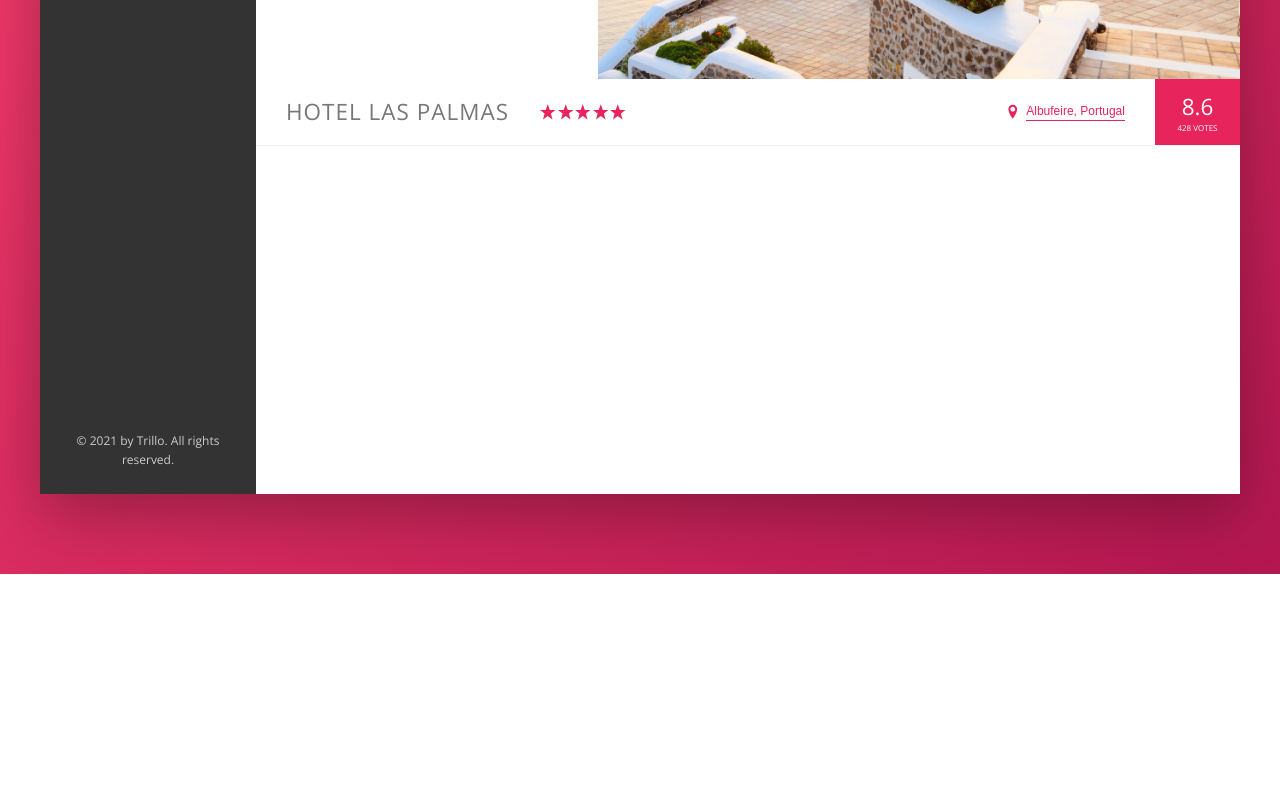
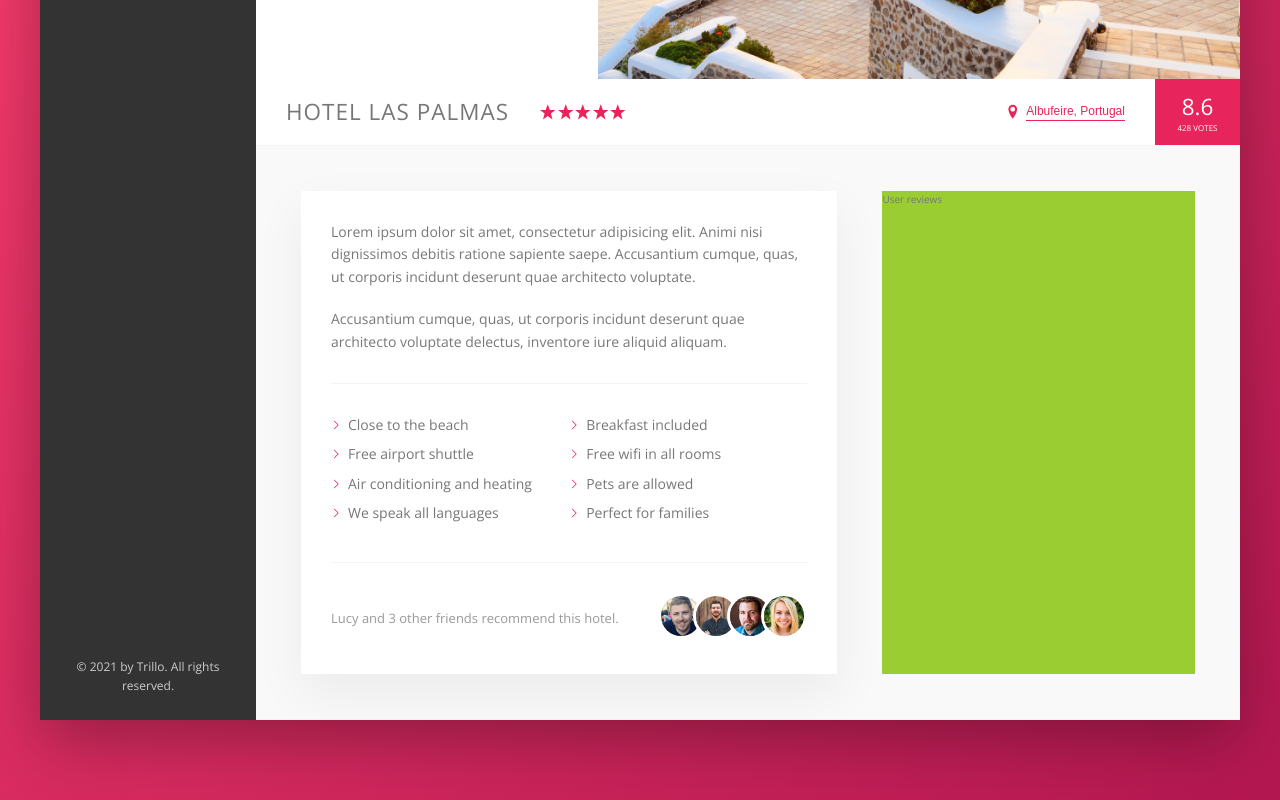
Before and after one commit to emanvallejos/twillo, a website: page index.html in a window 1280 px wide. Shown: the part 456-1256 px from the top of the page. Before the commit the page ends 1030 px from the top, so only its background shows below. Drawn offline with nearby package versions, Linux system fonts and the light colour scheme.

Commit message:
Building the Description Section

```diff
--- a/index.html
+++ b/index.html
@@ -128,6 +128,38 @@
                             <div class="overview__rating-count">428 votes</div>
                         </div>
                     </div>
+                    <div class="detail">
+                        <div class="description">
+                            <p class="paragraph">
+                                Lorem ipsum dolor sit amet, consectetur adipisicing elit. Animi nisi dignissimos debitis ratione sapiente saepe. Accusantium cumque, quas, ut corporis incidunt deserunt quae architecto voluptate.
+                            </p>
+                            <p class="paragraph">
+                                Accusantium cumque, quas, ut corporis incidunt deserunt quae architecto voluptate delectus, inventore iure aliquid aliquam.
+                            </p>
+                            <ul class="list">
+                                <li class="list__item">Close to the beach</li>
+                                <li class="list__item">Breakfast included</li>
+                                <li class="list__item">Free airport shuttle</li>
+                                <li class="list__item">Free wifi in all rooms</li>
+                                <li class="list__item">Air conditioning and heating</li>
+                                <li class="list__item">Pets are allowed</li>
+                                <li class="list__item">We speak all languages</li>
+                                <li class="list__item">Perfect for families</li>
+                            </ul>
+                            <div class="recommend">
+                                <p class="recommend__count">Lucy and 3 other friends recommend this hotel.</p>
+                                <div class="recommend__friends">
+                                    <img src="img/user-3.jpg" alt="Friend 1" class="recommend__photo">
+                                    <img src="img/user-4.jpg" alt="Friend 2" class="recommend__photo">
+                                    <img src="img/user-5.jpg" alt="Friend 3" class="recommend__photo">
+                                    <img src="img/user-6.jpg" alt="Friend 4" class="recommend__photo">
+                                </div>
+                            </div>
+                        </div>
+                        <div class="user-reviews">
+                            User reviews
+                        </div>
+                    </div>
                 </main>
             </div>
         </div>
--- a/sass/_base.scss
+++ b/sass/_base.scss
@@ -27,6 +27,9 @@ Grey dark 3: #999
     --color-grey-dark-3: #999999;
 
     --shadow-dark: 0 2rem 6rem rgba(0, 0, 0, .3);
+    --shadow-light: 0 2rem 5rem rgba(0,0,0,.06);
+
+    --line: 1px solid var(--color-grey-light-2);
 }
 
 * {
--- a/sass/_components.scss
+++ b/sass/_components.scss
@@ -209,7 +209,7 @@
 .overview {
     display: flex;
     align-items: center;
-    border-bottom: 1px solid var(--color-grey-light-2);
+    border-bottom: var(--line);
 
     &__heading {
         font-size: 2.25rem;
@@ -307,3 +307,78 @@
     }
 
 }
+
+///////////////////////////////////////////
+// PARAGRAPH
+.paragraph:not(:last-of-type) {
+    margin-bottom: 2rem;
+}
+
+
+///////////////////////////////////////////
+// LIST
+.list {
+    list-style: none;
+    margin: 3rem 0;
+    padding: 3rem 0;
+    border-top: var(--line);
+    border-bottom: var(--line);
+
+    display: flex;
+    flex-wrap: wrap;
+
+    &__item {
+        flex: 0 0 50%;
+        margin-bottom: .7rem;
+    }
+
+    &__item::before {
+        content: "";
+        display: inline-block;
+        height: 1rem;
+        width: 1rem;
+        margin-right: .7rem;
+
+        // Older browsers
+        //background-image: url(../img/chevron-thin-right.svg);
+        //background-size: cover;
+
+        // Newer browsers - masks
+        background-color: var(--color-primary);
+        -webkit-mask-image: url(../img/chevron-thin-right.svg);
+        -webkit-mask-size: cover;
+        mask-image: url(../img/chevron-thin-right.svg);
+        mask-size: cover;
+    }
+}
+
+
+///////////////////////////////////////////
+// RECOMMEND
+.recommend {
+    font-size: 1.3rem;
+    color: var(--color-grey-dark-3);
+
+    display: flex;
+    align-items: center;
+
+    &__count {
+        margin-right: auto;
+    }
+
+    &__friends {
+
+    }
+
+    &__photo {
+        box-sizing: content-box;
+        height: 4rem;
+        width: 4rem;
+        border-radius: 50%;
+        border: 3px solid #ffffff;
+
+        &:not(:last-child) {
+            margin-right: -1.5rem;
+        }
+    }
+}
--- a/sass/_layout.scss
+++ b/sass/_layout.scss
@@ -35,8 +35,26 @@
 .hotel-view {
     background-color: #ffffff;
 
-    // TEST
-    height: 80rem;
-
     flex: 1;
 }
+
+.detail {
+    display: flex;
+    padding: 4.5rem;
+    background-color: var(--color-grey-light-1);
+    border-bottom: var(--line);
+}
+
+.description {
+    font-size: 1.4rem;
+    background-color: #ffffff;
+    box-shadow: var(--shadow-light);
+    padding: 3rem;
+    flex: 0 0 60%;
+    margin-right: 4.5rem;
+}
+
+.user-reviews {
+    background-color: yellowgreen;
+    flex: 1;
+}
```
Also changed, not shown: css/style.css.
